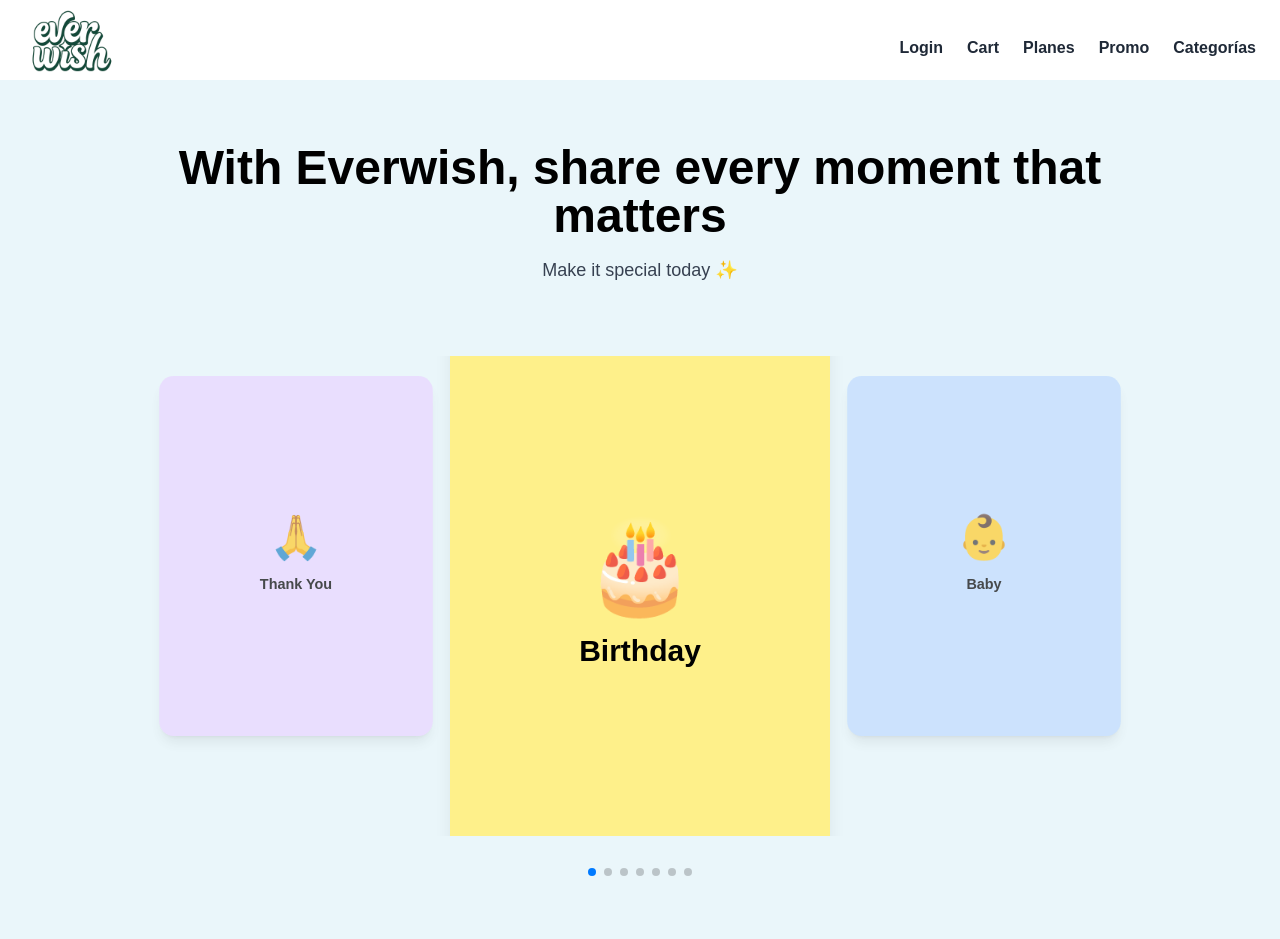
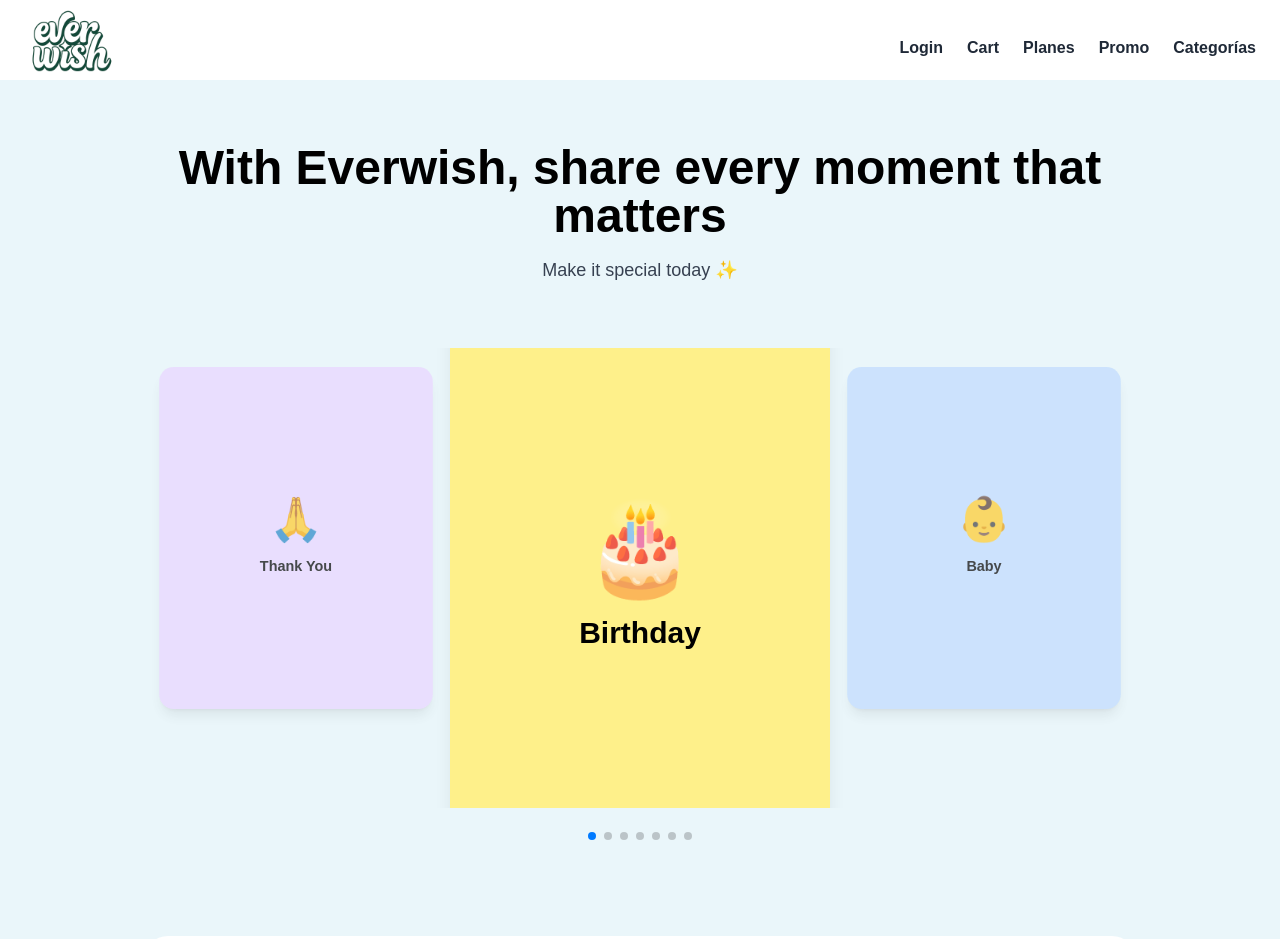
Before and after one commit to everwishhq-commits/EverWish, a Next.js app: page / in a window 1280 px wide. Shown: the top 939 px of the page. Built offline with nearby package versions, Linux system fonts and the light colour scheme.

Commit message:
Update carousel.js

```diff
--- a/app/components/carousel.js
+++ b/app/components/carousel.js
@@ -16,7 +16,7 @@ const templates = [
 
 export default function Carousel() {
   return (
-    <div className="relative mt-0 py-8 min-h-[520px] overflow-visible">
+    <div className="relative mt-2 py-6 min-h-[500px] overflow-visible">
       <Swiper
         centeredSlides={true}
         loop={true}
@@ -39,11 +39,11 @@ export default function Carousel() {
             {({ isActive }) => (
               <div
                 className={`rounded-2xl shadow-lg flex flex-col items-center justify-center
-                            transition-all duration-500 ${card.color}
-                ${isActive
-                  ? "scale-125 z-50 h-[480px]"
-                  : "scale-90 opacity-70 z-10 h-[400px]"}`
-                }
+                  transition-all duration-500 ${card.color}
+                  ${isActive
+                    ? "scale-125 z-50 h-[460px]"
+                    : "scale-90 opacity-70 z-10 h-[380px]"}
+                `}
               >
                 <span className={`${isActive ? "text-7xl" : "text-5xl"} mb-4`}>
                   {card.icon}
@@ -61,8 +61,8 @@ export default function Carousel() {
         ))}
       </Swiper>
 
-      {/* Dots más abajo y con mejor espacio */}
-      <div className="flex justify-center mt-8 mb-6 custom-pagination" />
+      {/* Dots (no se tocan, solo bajan un poco más) */}
+      <div className="flex justify-center mt-6 mb-2 custom-pagination" />
     </div>
   );
 }
```
